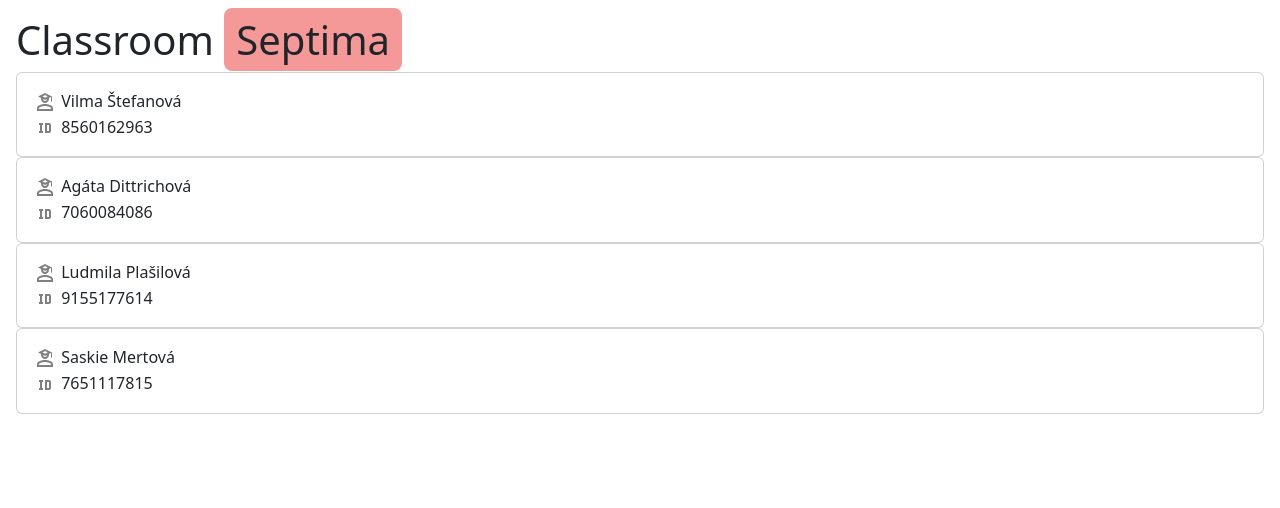
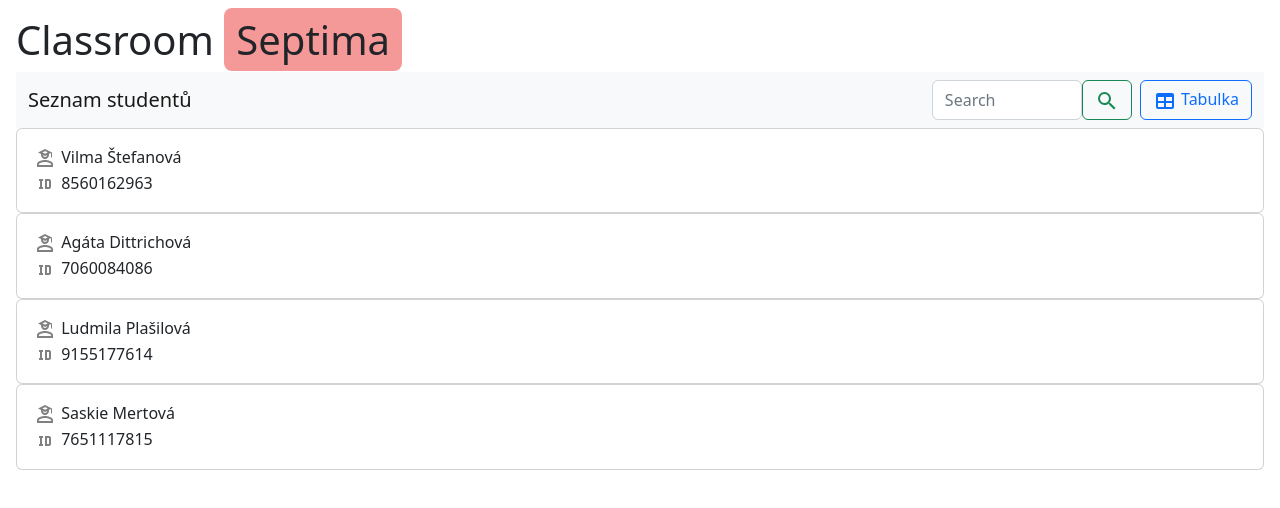
Before and after one commit to petrpida/HTCH_claasroom, a React (Create React App) app in the folder client/: page / in a window 1280 px wide. Shown: the top 508 px of the page. Built offline with nearby package versions, Linux system fonts and the light colour scheme.

Commit message:
end of block3 commit

```diff
--- /dev/null
+++ b/client/src/bricks/StudentGridList.js
@@ -0,0 +1,10 @@
+import React from "react";
+import Student from "./Student";
+
+function StudentGridList (props) {
+    return props.studentList.map ((student) => {
+        return <Student key={student.id} student={student}/>
+    })
+}
+
+export default StudentGridList
--- a/client/src/bricks/StudentList.js
+++ b/client/src/bricks/StudentList.js
@@ -1,14 +1,69 @@
-import React from "react";
-import Student from "./Student";
+import React, {useMemo, useState} from "react";
+
+import StudentTableList from "./StudentTableList";
+import StudentGridList from "./StudentGridList";
+
+import {Navbar} from "react-bootstrap";
+import {Button} from "react-bootstrap";
+import {Form} from "react-bootstrap";
+
+import Icon from "@mdi/react";
+import { mdiTable, mdiViewGridOutline, mdiMagnify } from "@mdi/js";
 
 function StudentList (props) {
-    function getStudentList (studentList) {
-        return studentList.map ((student) => {
-            return <Student key={student.id} student={student}/>
-        })
+    const [viewType, setViewType] = useState("grid");
+    const isGrid = viewType === "grid";
+    const [searchBy, setSearchBy] = useState("")
+
+    const filteredStudentList = useMemo(() => {
+       return props.studentList.filter((item) => {
+           return (
+               item.firstname
+                   .toLocaleLowerCase()
+                   .includes(searchBy.toLocaleLowerCase()) ||
+               item.surname
+                   .toLocaleLowerCase()
+                   .includes(searchBy.toLocaleLowerCase())
+           )
+       })
+    }, [searchBy, props.studentList])
+
+    function handleSearch (e) {
+        e.preventDefault();
+        setSearchBy(e.target["searchInput"].value);
     }
 
-    return getStudentList(props.studentList)
+    function handleSearchDelete (e) {
+        if (!e.target.value) setSearchBy ("")
+    }
+
+    return (
+      <div>
+        <Navbar bg="light">
+            <div className="container-fluid">
+                <Navbar.Brand>Seznam studentů</Navbar.Brand>
+                <div>
+                    <Form className="d-flex" onSubmit={handleSearch}>
+                    <Form.Control id={"searchInput"} style={{maxWidth: "150px"}} type={"search"} placeholder="Search" aria-label="Search" onChange={handleSearchDelete}/>
+                    <Button className="me-2" variant="outline-success" type="submit">
+                        <Icon path={mdiMagnify} size={1}/>
+                    </Button>
+                    <Button variant="outline-primary" onClick={() => {
+                    setViewType((currentState) => {
+                        if (currentState === "grid") return "table";
+                        else return "grid";
+                        })
+                    }}>
+                    <Icon size={1} path={isGrid ? mdiTable : mdiViewGridOutline}/>{" "}
+                    {isGrid ? "Tabulka" : "Grid"}
+                    </Button>
+                    </Form>
+                </div>
+            </div>
+        </Navbar>
+        {isGrid ? <StudentGridList studentList={filteredStudentList} /> : <StudentTableList studentList={filteredStudentList}/>}
+      </div>
+    )
 }
 
 export default StudentList;
--- /dev/null
+++ b/client/src/bricks/StudentTableList.js
@@ -0,0 +1,29 @@
+import React from "react";
+import {Table} from "react-bootstrap";
+
+function StudentTableList (props) {
+        return (
+            <Table>
+                <thead>
+                    <tr>
+                        <th>Jméno</th>
+                        <th>Příjmení</th>
+                        <th>Rodné číslo</th>
+                    </tr>
+                </thead>
+                <tbody>
+                    {props.studentList.map ((student) => {
+                        return (
+                            <tr key={student.id}>
+                                <td>{student.firstname}</td>
+                                <td>{student.surname}</td>
+                                <td>{student.nationalId}</td>
+                            </tr>
+                        )
+                    })}
+                </tbody>
+            </Table>
+        )
+}
+
+export default StudentTableList
```
